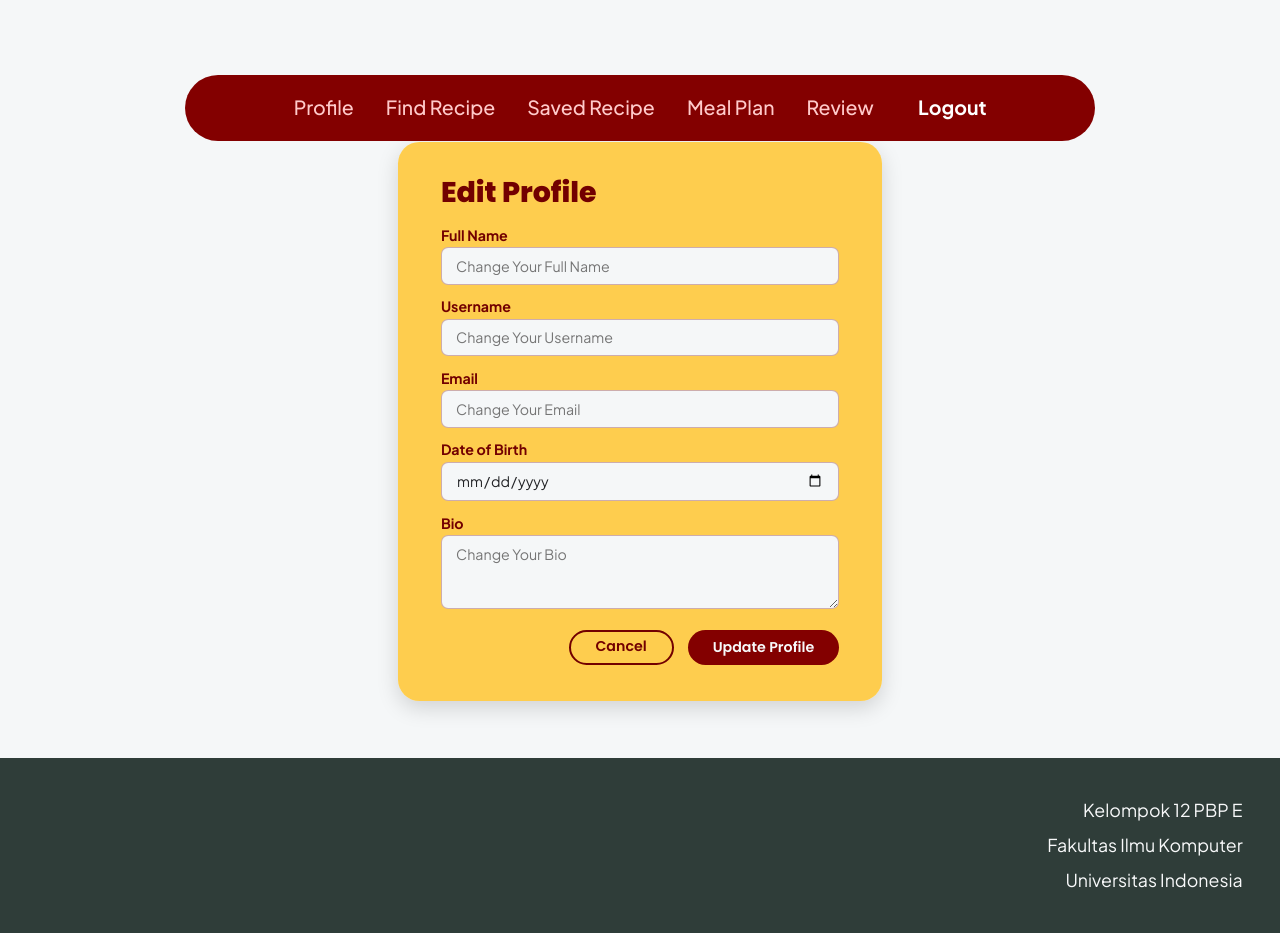
After one commit to pbp-kelompok-e12/FillMyDish, a Django app: page /edit-profile/ in a window 1280 px wide. The commit adds this page. Run offline with Django 5.2, Linux system fonts and the light colour scheme; the visitor is signed in with stand-in values (Sample User, id 1); data comes from the database, SQL or seed files in the repository; some libraries are stand-ins or nearby versions.

Commit message:
feat: created html of login, register, and profile page

```diff
--- /dev/null
+++ b/FillMyDish/forms.py
@@ -0,0 +1,117 @@
+from django import forms
+from django.contrib.auth.forms import UserCreationForm, AuthenticationForm
+from django.contrib.auth.models import User
+from .models import Profile
+
+
+class RegisterForm(UserCreationForm):
+    email = forms.EmailField(
+        required=True,
+        widget=forms.EmailInput(attrs={
+            "class": "form-input",
+            "placeholder": "Change Your Email",
+        }),
+        label="Email",
+    )
+    full_name = forms.CharField(
+        max_length=255,
+        required=True,
+        widget=forms.TextInput(attrs={
+            "class": "form-input",
+            "placeholder": "Change Your Full Name",
+        }),
+        label="Full Name",
+    )
+    username = forms.CharField(
+        max_length=150,
+        required=True,
+        widget=forms.TextInput(attrs={
+            "class": "form-input",
+            "placeholder": "Change Your Username",
+        }),
+        label="Username",
+    )
+
+    class Meta:
+        model = User
+        fields = ["username", "email", "full_name", "password1", "password2"]
+
+    def __init__(self, *args, **kwargs):
+        super().__init__(*args, **kwargs)
+        self.fields["password1"].widget.attrs.update({
+            "class": "form-input",
+            "placeholder": "Enter Your Password",
+        })
+        self.fields["password2"].widget.attrs.update({
+            "class": "form-input",
+            "placeholder": "Confirm Your Password",
+        })
+        self.fields["password1"].label = "Password"
+        self.fields["password2"].label = "Confirm Password"
+
+    def save(self, commit=True):
+        user = super().save(commit=False)
+        user.email = self.cleaned_data["email"]
+        if commit:
+            user.save()
+            Profile.objects.create(
+                user=user,
+                username=user.username,
+                full_name=self.cleaned_data["full_name"],
+                email=self.cleaned_data["email"],
+            )
+        return user
+
+
+class LoginForm(AuthenticationForm):
+    username = forms.CharField(
+        widget=forms.TextInput(attrs={
+            "class": "form-input",
+            "placeholder": "Enter Your Username",
+        }),
+        label="Username",
+    )
+    password = forms.CharField(
+        widget=forms.PasswordInput(attrs={
+            "class": "form-input",
+            "placeholder": "Enter Your Password",
+        }),
+        label="Password",
+    )
+
+
+class ProfileForm(forms.ModelForm):
+    class Meta:
+        model = Profile
+        fields = ["full_name", "username", "email", "date_of_birth", "bio"]
+        widgets = {
+            "full_name": forms.TextInput(attrs={
+                "class": "form-input",
+                "placeholder": "Change Your Full Name",
+            }),
+            "username": forms.TextInput(attrs={
+                "class": "form-input",
+                "placeholder": "Change Your Username",
+            }),
+            "email": forms.EmailInput(attrs={
+                "class": "form-input",
+                "placeholder": "Change Your Email",
+            }),
+            "date_of_birth": forms.DateInput(attrs={
+                "class": "form-input",
+                "placeholder": "YYYY-MM-DD",
+                "type": "date",
+            }),
+            "bio": forms.Textarea(attrs={
+                "class": "form-input form-textarea",
+                "placeholder": "Change Your Bio",
+                "rows": 3,
+            }),
+        }
+        labels = {
+            "full_name": "Full Name",
+            "username": "Username",
+            "email": "Email",
+            "date_of_birth": "Date of Birth",
+            "bio": "Bio",
+        }
--- a/FillMyDish/settings.py
+++ b/FillMyDish/settings.py
@@ -41,6 +41,7 @@ INSTALLED_APPS = [
     'django.contrib.sessions',
     'django.contrib.messages',
     'django.contrib.staticfiles',
+    'FillMyDish',
 ]
 
 MIDDLEWARE = [
--- a/FillMyDish/urls.py
+++ b/FillMyDish/urls.py
@@ -6,20 +6,20 @@ The `urlpatterns` list routes URLs to views. For more information please see:
 Examples:
 Function views
     1. Add an import:  from my_app import views
-    2. Add a URL to urlpatterns:  path('', views.home, name='home')
+    2. Add a URL to urlpatterns:  path('', Home.as_view(), name='home')
 Class-based views
-    1. Add an import:  from other_app.views import Home
-    2. Add a URL to urlpatterns:  path('', Home.as_view(), name='home')
-Including another URLconf
     1. Import the include() function: from django.urls import include, path
     2. Add a URL to urlpatterns:  path('blog/', include('blog.urls'))
 """
 from django.contrib import admin
 from django.urls import path
-from FillMyDish.views import test
+from FillMyDish import views
 
 urlpatterns = [
-    path('admin/', admin.site.urls),
-    path('', test, name='test')
-
+    path("admin/", admin.site.urls),
+    path("", views.profile_view, name="profile"),
+    path("edit-profile/", views.edit_profile_view, name="edit_profile"),
+    path("login/", views.login_view, name="login"),
+    path("register/", views.register_view, name="register"),
+    path("logout/", views.logout_view, name="logout"),
 ]
--- a/FillMyDish/views.py
+++ b/FillMyDish/views.py
@@ -1,4 +1,74 @@
-from django.shortcuts import render
+from django.shortcuts import render, redirect
+from django.contrib.auth import authenticate, login, logout
+from django.contrib.auth.decorators import login_required
+from django.contrib import messages
+from .models import Profile
+from .forms import RegisterForm, LoginForm, ProfileForm
 
-def test(request):
-    return render(request, 'index.html')
+
+def register_view(request):
+    if request.user.is_authenticated:
+        return redirect("profile")
+
+    if request.method == "POST":
+        form = RegisterForm(request.POST)
+        if form.is_valid():
+            user = form.save()
+            login(request, user)
+            messages.success(request, "Account created successfully! Welcome to FillMyDish.")
+            return redirect("profile")
+    else:
+        form = RegisterForm()
+
+    return render(request, "register.html", {"form": form})
+
+
+def login_view(request):
+    if request.user.is_authenticated:
+        return redirect("profile")
+
+    if request.method == "POST":
+        form = LoginForm(request, data=request.POST)
+        if form.is_valid():
+            user = form.get_user()
+            login(request, user)
+            messages.success(request, f"Welcome back, {user.username}!")
+            return redirect("profile")
+    else:
+        form = LoginForm()
+
+    return render(request, "login.html", {"form": form})
+
+
+def logout_view(request):
+    logout(request)
+    messages.info(request, "You have been logged out.")
+    return redirect("login")
+
+
+@login_required(login_url="login")
+def profile_view(request):
+    profile, _ = Profile.objects.get_or_create(user=request.user)
+    return render(request, "profile.html", {"profile": profile})
+
+
+@login_required(login_url="login")
+def edit_profile_view(request):
+    profile, _ = Profile.objects.get_or_create(user=request.user)
+
+    if request.method == "POST":
+        form = ProfileForm(request.POST, instance=profile)
+        if form.is_valid():
+            profile = form.save(commit=False)
+            profile.user = request.user
+            # Sinkronisasi dengan model User bawaan Django
+            request.user.username = profile.username
+            request.user.email = profile.email
+            request.user.save()
+            profile.save()
+            messages.success(request, "Profile updated successfully!")
+            return redirect("profile")
+    else:
+        form = ProfileForm(instance=profile)
+
+    return render(request, "edit_profile.html", {"form": form, "profile": profile})
--- a/static/css/style.css
+++ b/static/css/style.css
@@ -550,6 +550,278 @@
   }
 }
 
+/* =========================================================
+   PROFILE / AUTH PAGES
+   ========================================================= */
+
+/* Dekorasi latar seperti di desain: makanan di kiri & kanan */
+.profile-page {
+  position: relative;
+  min-height: calc(100vh - 12.3125rem - 11rem);
+  width: 64rem;
+  display: flex;
+  justify-content: center;
+  align-items: flex-start;
+  padding: 2rem 0 4rem;
+  z-index: 1;
+}
+
+/* ---------- Kartu profil (halaman view) ---------- */
+
+.profile-card {
+  position: relative;
+  width: 40rem;
+  margin-top: 7rem;
+  padding: 2.5rem 3rem;
+  background-color: var(--color-palette-secondary-800);
+  border-radius: 1.5rem;
+  box-shadow: 0 0.5rem 1.5rem rgba(0, 0, 0, 0.15);
+}
+
+.profile-edit-btn {
+  position: absolute;
+  top: -1.75rem;
+  right: 0;
+  padding: 0.5rem 2.5rem;
+  background-color: var(--color-palette-primary-200);
+  border-radius: 999px;
+  font-family: "Poppins", Helvetica, sans-serif;
+  font-weight: 600;
+  color: var(--color-palette-primary-600);
+  font-size: 1.25rem;
+}
+
+.profile-avatar {
+  display: flex;
+  align-items: center;
+  gap: 2rem;
+}
+
+.avatar-circle {
+  flex: 0 0 auto;
+  width: 10rem;
+  height: 10rem;
+  border-radius: 50%;
+  background-color: var(--color-palette-base-50);
+}
+
+.profile-username {
+  font-family: "Poppins", Helvetica, sans-serif;
+  font-weight: 800;
+  font-size: 2.5rem;
+  color: var(--color-palette-base-50);
+  line-height: normal;
+}
+
+.profile-fullname {
+  margin-top: 0.5rem;
+  font-family: "Plus Jakarta Sans", Helvetica, sans-serif;
+  font-weight: 400;
+  font-size: 1.25rem;
+  color: var(--color-palette-font-50);
+  line-height: normal;
+}
+
+.profile-bio {
+  margin-top: 2rem;
+  font-family: "Plus Jakarta Sans", Helvetica, sans-serif;
+  font-size: 1.125rem;
+  color: var(--color-palette-font-50);
+  line-height: 1.5;
+}
+
+.profile-stats {
+  display: flex;
+  gap: 3rem;
+  margin-top: 2rem;
+}
+
+.stat {
+  display: flex;
+  flex-direction: column;
+  align-items: center;
+  gap: 0.25rem;
+}
+
+.stat-num {
+  font-family: "Poppins", Helvetica, sans-serif;
+  font-weight: 800;
+  font-size: 1.75rem;
+  color: var(--color-palette-base-50);
+}
+
+.stat-label {
+  font-family: "Plus Jakarta Sans", Helvetica, sans-serif;
+  font-size: 1rem;
+  color: var(--color-palette-font-50);
+}
+
+/* ---------- Kartu form (edit profile / login / register) ---------- */
+
+.profile-form-card {
+  width: 34rem;
+  margin-top: 4rem;
+  padding: 2.5rem 3rem;
+  background-color: rgba(255, 202, 64, 0.92);
+  border-radius: 1.5rem;
+  box-shadow: 0 0.5rem 1.5rem rgba(0, 0, 0, 0.15);
+}
+
+.form-title {
+  margin: 0 0 1.5rem;
+  font-family: "Poppins", Helvetica, sans-serif;
+  font-weight: 700;
+  font-size: 2rem;
+  color: var(--color-palette-primary-600);
+}
+
+.form-group {
+  display: flex;
+  flex-direction: column;
+  gap: 0.375rem;
+  margin-bottom: 1rem;
+}
+
+.form-label {
+  font-family: "Plus Jakarta Sans", Helvetica, sans-serif;
+  font-weight: 700;
+  font-size: 1rem;
+  color: var(--color-palette-primary-600);
+}
+
+.form-input {
+  width: 100%;
+  padding: 0.625rem 1rem;
+  background-color: var(--color-palette-base-50);
+  border: 1px solid rgba(114, 0, 0, 0.3);
+  border-radius: 0.5rem;
+  font-family: "Plus Jakarta Sans", Helvetica, sans-serif;
+  font-size: 1rem;
+  color: #222326;
+}
+
+.form-input:focus {
+  outline: 2px solid var(--color-palette-primary-500);
+  outline-offset: 1px;
+}
+
+.form-textarea {
+  resize: vertical;
+  min-height: 5rem;
+}
+
+.form-error {
+  font-family: "Plus Jakarta Sans", Helvetica, sans-serif;
+  font-size: 0.875rem;
+  color: var(--color-palette-primary-600);
+}
+
+.form-actions {
+  display: flex;
+  justify-content: flex-end;
+  gap: 1rem;
+  margin-top: 1.5rem;
+}
+
+.btn-cancel {
+  padding: 0.5rem 1.75rem;
+  border-radius: 999px;
+  font-family: "Poppins", Helvetica, sans-serif;
+  font-weight: 600;
+  font-size: 1rem;
+  color: var(--color-palette-primary-600);
+  border: 2px solid var(--color-palette-primary-600);
+}
+
+.btn-submit {
+  padding: 0.5rem 1.75rem;
+  border: 0;
+  border-radius: 999px;
+  font-family: "Poppins", Helvetica, sans-serif;
+  font-weight: 600;
+  font-size: 1rem;
+  cursor: pointer;
+  background-color: var(--color-palette-primary-500);
+  color: var(--color-palette-font-50);
+}
+
+.btn-submit:hover,
+.btn-cancel:hover {
+  filter: brightness(1.1);
+}
+
+/* Navbar: item aktif ditandai */
+.frame .text-wrapper-9.active {
+  color: #ffffff;
+}
+
+/* =========================================================
+   TABLET & MOBILE (< 1024px) untuk profile/auth
+   ========================================================= */
+
+@media (max-width: 1023px) {
+  .profile-page {
+    width: 100%;
+    padding: 1rem 0.5rem 2rem;
+  }
+
+  .profile-card {
+    width: 100%;
+    margin-top: 4.5rem;
+    padding: 1.5rem 1.25rem;
+  }
+
+  .profile-edit-btn {
+    top: -1.25rem;
+    font-size: 1rem;
+    padding: 0.375rem 1.5rem;
+  }
+
+  .profile-avatar {
+    flex-direction: column;
+    text-align: center;
+    gap: 1rem;
+  }
+
+  .avatar-circle {
+    width: 7rem;
+    height: 7rem;
+  }
+
+  .profile-username {
+    font-size: 1.75rem;
+  }
+
+  .profile-fullname {
+    font-size: 1rem;
+  }
+
+  .profile-bio {
+    margin-top: 1.25rem;
+    font-size: 1rem;
+  }
+
+  .profile-stats {
+    justify-content: center;
+    gap: 2rem;
+    margin-top: 1.25rem;
+  }
+
+  .profile-form-card {
+    width: 100%;
+    margin-top: 2.5rem;
+    padding: 1.5rem 1.25rem;
+  }
+
+  .form-title {
+    font-size: 1.5rem;
+  }
+
+  .form-actions {
+    flex-wrap: wrap;
+  }
+}
+
 /* HP layar sangat kecil (< 360px) */
 @media (max-width: 359px) {
   .frame {
--- a/templates/base.html
+++ b/templates/base.html
@@ -33,33 +33,19 @@
                     <span></span>
                 </button>
                 <div class="navbar" >
-                    <div class="text-wrapper-9" >
-                        Profile
-                    </div>
-                    <div class="text-wrapper-9" >
-                        Find Recipe
-                    </div>
-                    <div class="text-wrapper-9" >
-                        Saved Recipe
-                    </div>
-                    <div class="text-wrapper-9" >
-                        Meal Plan
-                    </div>
-                    <div class="text-wrapper-9" >
-                        Review
-                    </div>
+                    <a class="text-wrapper-9 {% if request.resolver_match.url_name == 'profile' %}active{% endif %}" href="{% url 'profile' %}">Profile</a>
+                    <a class="text-wrapper-9" href="#">Find Recipe</a>
+                    <a class="text-wrapper-9" href="#">Saved Recipe</a>
+                    <a class="text-wrapper-9" href="#">Meal Plan</a>
+                    <a class="text-wrapper-9" href="#">Review</a>
                 </div>
 
-                <div class="text-wrapper-10" >
-                    Logout
-                </div>
-
-                <div class="text-wrapper-10" >
-                    Login
-                </div>
-                <div class="text-wrapper-10" >
-                    Register
-                </div>
+                {% if user.is_authenticated %}
+                    <a class="text-wrapper-10" href="{% url 'logout' %}">Logout</a>
+                {% else %}
+                    <a class="text-wrapper-10" href="{% url 'login' %}">Login</a>
+                    <a class="text-wrapper-10" href="{% url 'register' %}">Register</a>
+                {% endif %}
 
             </div>
         </div>
--- /dev/null
+++ b/templates/edit_profile.html
@@ -0,0 +1,27 @@
+{% extends 'base.html' %}
+{% load static %}
+{% block content %}
+<div class="profile-page">
+    <form class="profile-form-card" method="post" action="{% url 'edit_profile' %}">
+        {% csrf_token %}
+        <h2 class="form-title">Edit Profile</h2>
+
+        {% if form.non_field_errors %}
+            <div class="form-error">{{ form.non_field_errors }}</div>
+        {% endif %}
+
+        {% for field in form %}
+            <div class="form-group">
+                <label class="form-label" for="{{ field.id_for_label }}">{{ field.label }}</label>
+                {{ field }}
+                {% for error in field.errors %}<div class="form-error">{{ error }}</div>{% endfor %}
+            </div>
+        {% endfor %}
+
+        <div class="form-actions">
+            <a class="btn-cancel" href="{% url 'profile' %}">Cancel</a>
+            <button type="submit" class="btn-submit">Update Profile</button>
+        </div>
+    </form>
+</div>
+{% endblock content %}
```
Also changed, not shown: FillMyDish/models.py (added, +14 -0 lines), templates/login.html (added, +27 -0 lines), templates/profile.html (added, +24 -0 lines), templates/register.html (added, +27 -0 lines), FillMyDish/migrations/0001_initial.py (added), FillMyDish/migrations/__init__.py (added), templates/index.html (line endings or trailing spaces), 1 other file.
